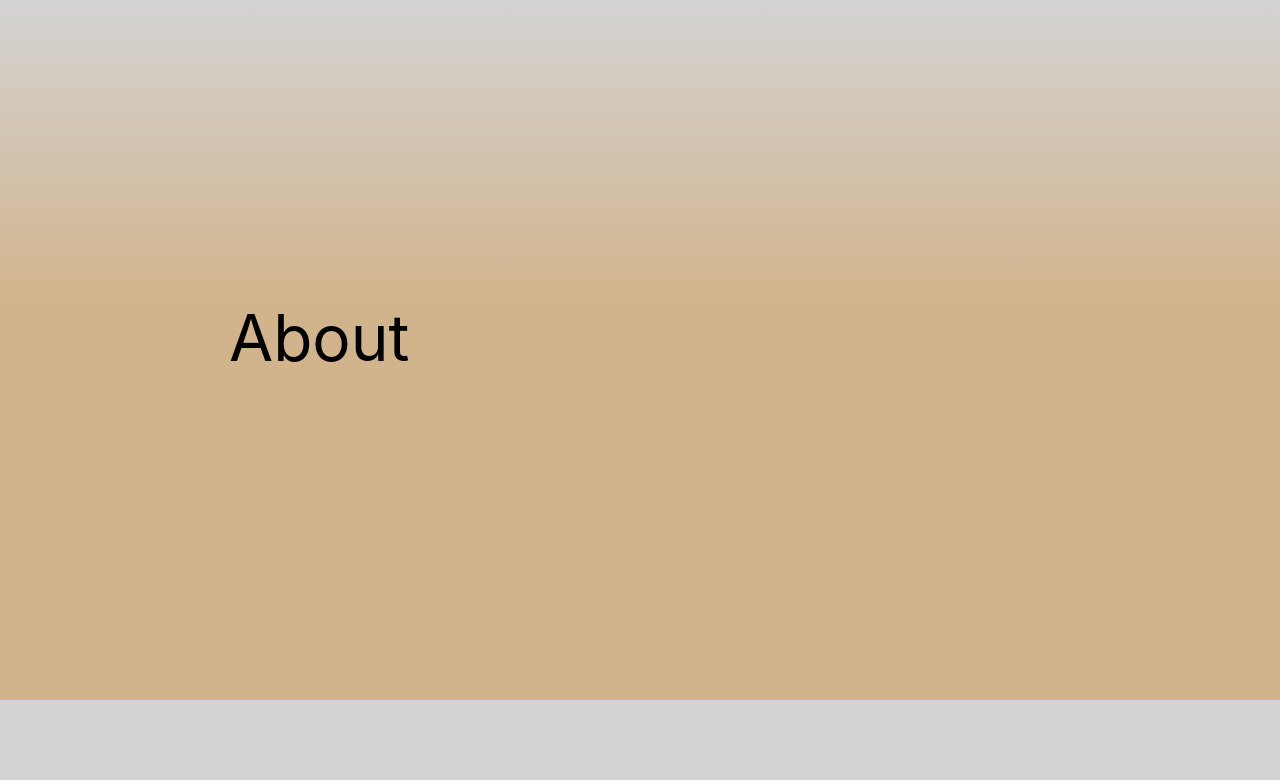
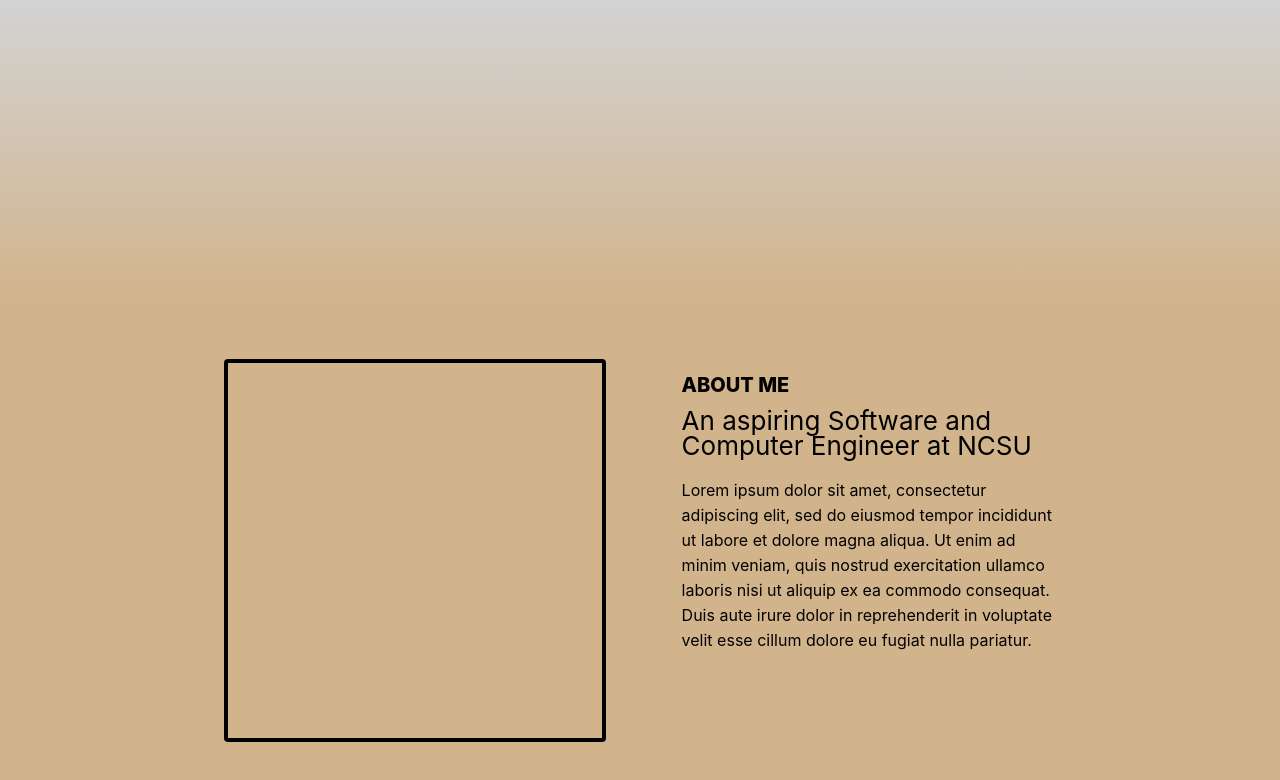
Before and after one commit to aeichman/Portfolio, a React (Create React App) app in the folder portfolio/: page /about in a window 1280 px wide. Shown: the top 780 px of the page. Built offline with nearby package versions, Linux system fonts and the light colour scheme.

Commit message:
About Layout

```diff
--- a/portfolio/package.json
+++ b/portfolio/package.json
@@ -13,11 +13,13 @@
     "react-animation-on-scroll": "^5.1.0",
     "react-dom": "^18.2.0",
     "react-icons": "^4.10.1",
+    "react-intersection-observer": "^9.5.2",
     "react-particles": "^2.11.0",
     "react-responsive": "^9.0.2",
     "react-reveal": "^1.2.2",
     "react-router-dom": "^6.14.2",
     "react-scripts": "5.0.1",
+    "react-scrollspy": "^3.4.3",
     "react-tsparticles": "^2.11.0",
     "react-type-animation": "^3.1.0",
     "tsparticles-slim": "^2.11.0",
--- a/portfolio/src/About.js
+++ b/portfolio/src/About.js
@@ -1,19 +1,34 @@
-import './App.css';
+import React, { useEffect, useRef } from 'react';
+import { useInView } from 'react-intersection-observer';
+import './index.css';
+import { Fade } from 'react-reveal';
 
 const About = () => {
-    return (
-        <>
-        <div className='about-color-fade'></div>
-        <div className='about-wrapper'>
-          <div className='about-gutter'>
-            <div className='text-head'>
-              <p>About</p>
+
+  return (
+    <>
+      <div className="about-color-fade"></div>
+      <div className="about-wrapper" >
+        <div className="about-gutter">
+        <Fade bottom>
+            <div className='two-col'>
+              <div className="col-img"></div>
+              <div className="col-text">
+                <p className="section-title">ABOUT ME</p>
+                <p className="section-header">An aspiring Software and Computer Engineer at NCSU</p>
+                <p className="section-body">
+                  Lorem ipsum dolor sit amet, consectetur adipiscing elit, sed do eiusmod tempor incididunt ut labore et
+                  dolore magna aliqua. Ut enim ad minim veniam, quis nostrud exercitation ullamco laboris nisi ut aliquip
+                  ex ea commodo consequat. Duis aute irure dolor in reprehenderit in voluptate velit esse cillum dolore eu
+                  fugiat nulla pariatur.
+                </p>
+              </div>
             </div>
-          </div>
+          </Fade>
         </div>
-        </>
-
-      )
-}
+      </div>
+    </>
+  );
+};
 
 export default About;
--- a/portfolio/src/App.js
+++ b/portfolio/src/App.js
@@ -18,17 +18,16 @@ function App() {
   };
 
   useEffect(() => {
-    // Add a resize event listener to detect changes in the screen size
+
     const handleResize = () => {
       if (window.innerWidth > 1000) {
-        setIsMenuVisible(false); // Close the menu if screen size is greater than 1000px
+        setIsMenuVisible(false);
       }
     };
 
     window.addEventListener('resize', handleResize);
 
     return () => {
-      // Clean up the event listener when the component unmounts
       window.removeEventListener('resize', handleResize);
     };
   }, []);
--- a/portfolio/src/Nav.css
+++ b/portfolio/src/Nav.css
@@ -47,6 +47,10 @@
     margin: 10px 0;
     font-size: 1.2vw;
     font-weight: 650;
+}
+
+.nav-links a.active {
+    border-bottom: 1px solid red;
 }
 
 .nav-links a:hover {
@@ -116,4 +120,13 @@
     .nav .nav-links {
         display: none;
     }
+
+    .contact-icons {
+        width: 50px;
+    }
+
+    .contact-icons .li-icon,
+    .contact-icons .gh-icon {
+        font-size: 20px;
+    }
 }
--- a/portfolio/src/index.css
+++ b/portfolio/src/index.css
@@ -272,19 +272,57 @@ input[type="checkbox"] {
 }
 
 .about-wrapper {
-  height: 400px;
+  height: 700px;
   background-color: tan;
 }
 
 .about-gutter {
   width: 65%;
-  height: 400px;
+  height: 700px;
   /* background-color: #043a64; */
   margin: 0 auto;
+
 }
 
-.text-head p{
+.two-col {
+  display: flex;
+  justify-content: space-between;
+  align-items: center;
+  height: 500px;
+}
+
+.two-col .col-text {
+  width: 45%;
+  height: 75%;
+  display: flex;
+  flex-direction: column;
+  /* animation: fadeIn 1s ease, slideUp 1s ease; */
+}
+
+.section-title {
+  font-size: 20px;
+  margin: 10px 0;
+  font-weight: 800;
+}
+
+.section-header {
+  font-size: 26px;
+  margin: 0 0 20px 0;
+}
+
+.section-body {
   margin: 0;
-  padding: 25px 5px 15px 5px;
-  font-size: 64px;
 }
+
+.two-col .col-img {
+  width: 45%;
+  height: 75%;
+  border: 4px solid black;
+  border-radius: 4px;
+}
+
+@media screen and (max-width: 1100px) {
+  .section-title {
+    margin: 25px 0 10px 0;
+  }
+}
```
Also changed, not shown: 1 other file (tests, documents, lock files or other folders).
